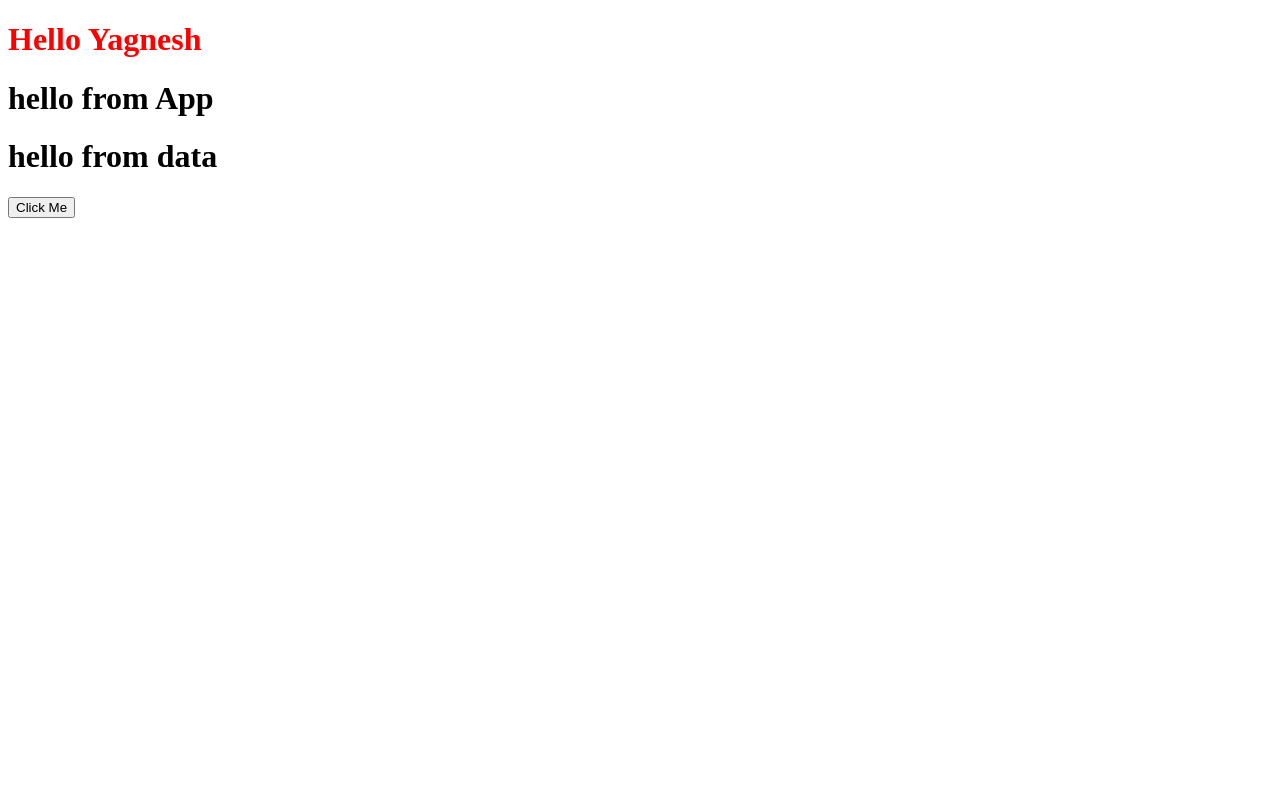
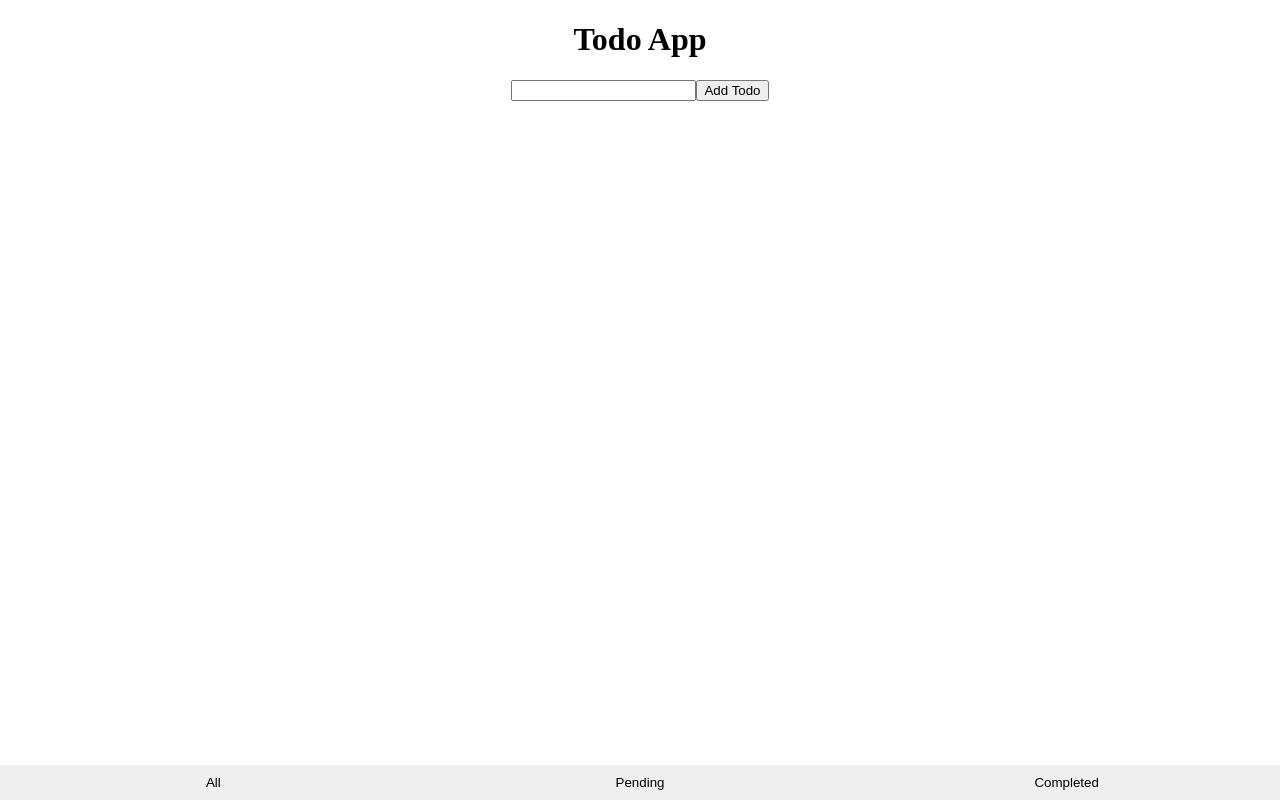
Before and after one commit to imyagnesh/Stridely_react_training, a React app: page / in a window 1280 px wide. Built offline with nearby package versions, Linux system fonts and the light colour scheme.

Commit message:
completed todo App

```diff
--- a/src/App.js
+++ b/src/App.js
@@ -39,6 +39,9 @@ import PropTypes from 'prop-types';
 
 // component will re-render only when prop value change or state value change.
 
+// React < 15
+// Hooks ->
+// Class Componenat
 // Mouting
 // -> constructor
 // -> getDerivedStateFromProps
@@ -56,7 +59,9 @@ import PropTypes from 'prop-types';
 // -> componentWillUnmount
 
 // Error
-// ->
+// -> getDerivedStateFromError
+// -> componentDidCatch
+
 class App extends Component {
   static propTypes = {
     children: PropTypes.string.isRequired,
@@ -73,34 +78,71 @@ class App extends Component {
     data: 'hello from data',
   };
 
+  // State Def
+  /**
+   * Creates an instance of App.
+   * @param {*} props
+   * @memberof App
+   * used for declare state and bind events
+   * fire only once in LCM
+   */
   constructor(props) {
     super(props);
     console.log('constructor');
     this.copyEvent = this.copyEvent.bind(this);
   }
 
+  /**
+   *
+   *
+   * @static
+   * @param {*} props
+   * @param {*} state
+   * @return {*} New State
+   * @memberof App
+   * base on your new Props and new State return new state value
+   * Mouting & Updating
+   */
   static getDerivedStateFromProps(props, state) {
-    console.log('getDerivedStateFromProps');
     return {
       ...state,
       nameWithGreet: `Hello ${props.name}`,
     };
   }
 
-  copyEvent() {
-    console.log('copied');
-  }
-
-  componentDidMount() {
+  /**
+   * once component mounted on DOM this LCM called
+   * call only once
+   * Event Lisner Register
+   * TO manipulate DOM
+   * TO Get Data on load of component
+   * @memberof App
+   */
+  async componentDidMount() {
     this.nameRef.current.style = 'color: red';
     document.addEventListener('copy', this.copyEvent);
     this.timeout = setTimeout(() => {
       console.log('sto');
     }, 5000);
+    try {
+      // const data = await getData()
+      // this.setState({ data })
+    } catch (error) {
+      // this.setError({ error })
+    }
 
     // to Fetch data
   }
 
+  /**
+   * base on nextProps and nextState you can stop rerendring
+   * IMP LCM to improve performace
+   *
+   * @param {*} nextProps
+   * @param {*} nextState
+   * @return {boolean}
+   * @memberof App
+   */
   shouldComponentUpdate(nextProps, nextState) {
     // if (this.state !== nextState && this.props !== nextProps) {
     //   return true;
@@ -108,21 +150,79 @@ class App extends Component {
     return true;
   }
 
-  getSnapshotBeforeUpdate(prevProps, prevState) {
-    return 10;
+  /**
+   * To get Current UI Possition
+   * what ever you retun you will get in 3rd parameter of CDU
+   *
+   * @param {*} prevProps
+   * @param {*} prevState
+   * @return {any}
+   * @memberof App
+   */
+  // getSnapshotBeforeUpdate(prevProps, prevState) {
+  //   return 10;
+  // }
+
+  /**
+   * To remove event listners
+   * TO manipulate DOM
+   * TO Get Data on re-render of component
+   * @param {*} prevProps
+   * @param {*} prevState
+   * @param {*} snapshot
+   * @memberof App
+   */
+  componentDidUpdate(prevProps, prevState, snapshot) {
+    // if(this.state.xyz !== prevState.xyz) {
+    //     // call api
+    // }
   }
 
-  componentDidUpdate(prevProps, prevState, snapshot) {
-    //   if( ) {
-    //       // call api
-    //   }
-  }
-
+  /**
+   * to remove events or timeouts or interval
+   * TO Cancel API
+   * TO remove all async processes
+   * @memberof App
+   */
   componentWillUnmount() {
     document.removeEventListener('copy', this.copyEvent);
     clearTimeout(this.timeout);
   }
 
+  /**
+   * To display message on Error
+   *
+   * @static
+   * @param {*} error
+   * @return {*}
+   * @memberof App
+   */
+  static getDerivedStateFromError(error) {
+    // Update state so the next render will show the fallback UI.
+    return { hasError: error };
+  }
+
+  /**
+   * To Log errors
+   *
+   * @param {*} error
+   * @param {*} info
+   * @memberof App
+   */
+  componentDidCatch(error, info) {
+    // to log errors
+  }
+
+  copyEvent() {
+    console.log('copied');
+  }
+
+  /**
+   * this method return HTML for dome
+   * userd to design UI
+   * @return {HTMLAllCollection}
+   * @memberof App
+   */
   render() {
     console.log('render');
     const { data, nameWithGreet } = this.state;
--- /dev/null
+++ b/src/Todo/index.js
@@ -0,0 +1,87 @@
+import React, { PureComponent, createRef } from 'react';
+import './style.scss';
+import TodoFilter from './todoFilter';
+import TodoForm from './todoForm';
+import TodoList from './todoList';
+
+class Todo extends PureComponent {
+  state = {
+    todoList: [],
+    status: 'all',
+  };
+
+  inputRef = createRef();
+
+  constructor(props) {
+    super(props);
+    this.addTodo = this.addTodo.bind(this);
+  }
+
+  toggleTodo = todo => {
+    const { todoList } = this.state;
+    const index = todoList.findIndex(x => x.id === todo.id);
+    this.setState({
+      todoList: [
+        ...todoList.slice(0, index),
+        { ...todo, isDone: !todo.isDone },
+        ...todoList.slice(index + 1),
+      ],
+    });
+  };
+
+  deleteTodo = todo => {
+    const { todoList } = this.state;
+    const index = todoList.findIndex(x => x.id === todo.id);
+    this.setState({
+      todoList: [...todoList.slice(0, index), ...todoList.slice(index + 1)],
+    });
+  };
+
+  getFilteredData = () => {
+    const { todoList, status } = this.state;
+    return todoList.filter(todo => {
+      if (status === 'pending') {
+        return !todo.isDone;
+      }
+      if (status === 'completed') {
+        return todo.isDone;
+      }
+      return true;
+    });
+  };
+
+  addTodo(event) {
+    event.preventDefault();
+    const { todoList } = this.state;
+    this.setState(
+      {
+        todoList: [
+          ...todoList,
+          { id: new Date().valueOf(), todoText: this.inputRef.current.value, isDone: false },
+        ],
+        status: 'all',
+      },
+      () => {
+        this.inputRef.current.value = '';
+      },
+    );
+  }
+
+  render() {
+    console.log('main index page');
+    return (
+      <div className="container">
+        <h1>Todo App</h1>
+        <TodoForm addTodo={this.addTodo} ref={this.inputRef} />
+        <TodoList
+          data={this.getFilteredData()}
+          toggleTodo={this.toggleTodo}
+          deleteTodo={this.deleteTodo}
+        />
+        <TodoFilter changeStatus={status => this.setState({ status })} />
+      </div>
+    );
+  }
+}
+
+export default Todo;
--- /dev/null
+++ b/src/Todo/style.scss
@@ -0,0 +1,32 @@
+.container {
+    height: 100vh;
+    width: 100wh;
+    display: flex;
+    flex-direction: column;
+    align-items: center;
+    & .listContainer {
+        width: 100%;
+        max-width: 1024px;
+        margin: 20px;
+        flex: 1;
+        & .todoList {
+            display: flex;
+            flex-direction: row;
+            align-items: center;
+            & .todoText {
+                flex: 1;
+                padding: 0 20px;
+            }
+        }
+    }
+    & .filterContainer {
+        width: 100%;
+        display: flex;
+        & button {
+            flex: 1;
+            border: 0;
+            padding: 10px 0;
+        }
+    }
+
+}
--- /dev/null
+++ b/src/Todo/todoFilter.js
@@ -0,0 +1,25 @@
+import React, { memo } from 'react';
+import PropTypes from 'prop-types';
+
+const TodoFilter = ({ changeStatus }) => {
+  console.log('TodoFilter');
+  return (
+    <div className="filterContainer">
+      <button type="button" onClick={() => changeStatus('all')}>
+        All
+      </button>
+      <button type="button" onClick={() => changeStatus('pending')}>
+        Pending
+      </button>
+      <button type="button" onClick={() => changeStatus('completed')}>
+        Completed
+      </button>
+    </div>
+  );
+};
+
+TodoFilter.propTypes = {
+  changeStatus: PropTypes.func.isRequired,
+};
+
+export default memo(TodoFilter, (prevProps, nextProps) => true);
--- /dev/null
+++ b/src/Todo/todoForm.js
@@ -0,0 +1,18 @@
+import React, { forwardRef, memo } from 'react';
+import PropTypes from 'prop-types';
+
+const TodoForm = forwardRef(({ addTodo }, ref) => {
+  console.log('TodoForm');
+  return (
+    <form onSubmit={addTodo}>
+      <input ref={ref} name="todoInput" type="text" />
+      <button type="submit">Add Todo</button>
+    </form>
+  );
+});
+
+TodoForm.propTypes = {
+  addTodo: PropTypes.func.isRequired,
+};
+
+export default memo(TodoForm);
--- /dev/null
+++ b/src/Todo/todoList.js
@@ -0,0 +1,40 @@
+import React, { memo } from 'react';
+import PropTypes from 'prop-types';
+
+const TodoList = ({ data, toggleTodo, deleteTodo }) => {
+  console.log('TodoList');
+  return (
+    <div className="listContainer">
+      {data.map(todo => (
+        <div className="todoList" key={todo.id}>
+          <input type="checkbox" checked={todo.isDone} onChange={() => toggleTodo(todo)} />
+          <p
+            className="todoText"
+            style={{
+              textDecoration: todo.isDone ? 'line-through' : 'none',
+            }}
+          >
+            {todo.todoText}
+          </p>
+          <button type="button" onClick={() => deleteTodo(todo)}>
+            Delete
+          </button>
+        </div>
+      ))}
+    </div>
+  );
+};
+
+TodoList.propTypes = {
+  toggleTodo: PropTypes.func.isRequired,
+  deleteTodo: PropTypes.func.isRequired,
+  data: PropTypes.arrayOf(
+    PropTypes.shape({
+      id: PropTypes.number.isRequired,
+      todoText: PropTypes.string.isRequired,
+      isDone: PropTypes.bool.isRequired,
+    }),
+  ).isRequired,
+};
+
+export default memo(TodoList);
--- a/src/index.js
+++ b/src/index.js
@@ -1,5 +1,7 @@
 import React from 'react';
 import { render } from 'react-dom';
-import App from './App';
+// import App from './App';
+import Todo from './Todo';
+import './index.scss';
 
-render(<App name="Yagnesh">hello from App</App>, document.getElementById('root'));
+render(<Todo />, document.getElementById('root'));
--- /dev/null
+++ b/src/index.scss
@@ -0,0 +1,8 @@
+* {
+
+}
+
+body, html {
+    padding: 0;
+    margin: 0;
+}
--- a/webpack.config.js
+++ b/webpack.config.js
@@ -18,6 +18,11 @@ module.exports = {
           loader: 'babel-loader',
         },
       },
+      {
+        test: /\.s[ac]ss$/,
+        exclude: /node_modules/,
+        use: ['style-loader', 'css-loader', 'sass-loader'],
+      },
     ],
   },
   plugins: [new HtmlWebpackPlugin({ template: './public/index.html' })],
```
Also changed, not shown: package.json (+6 -1 lines), 1 other file (tests, documents, lock files or other folders).
